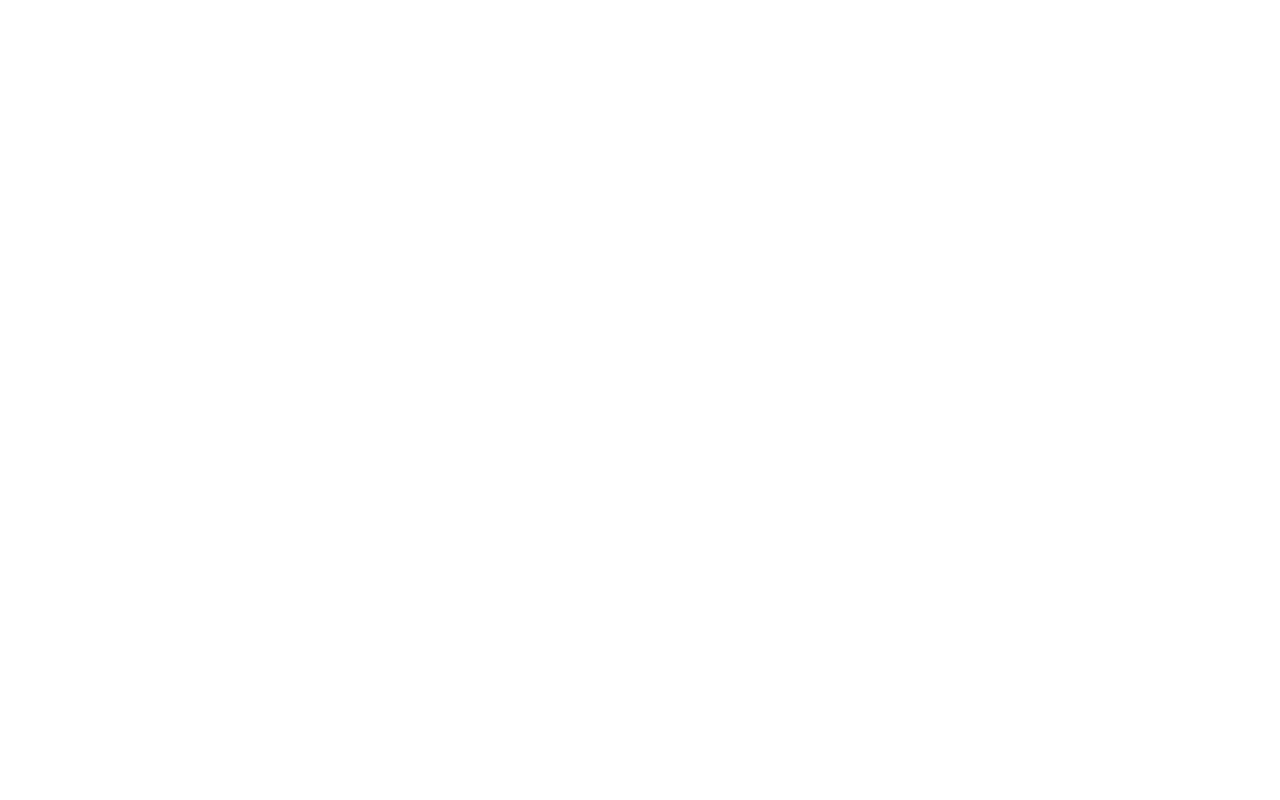
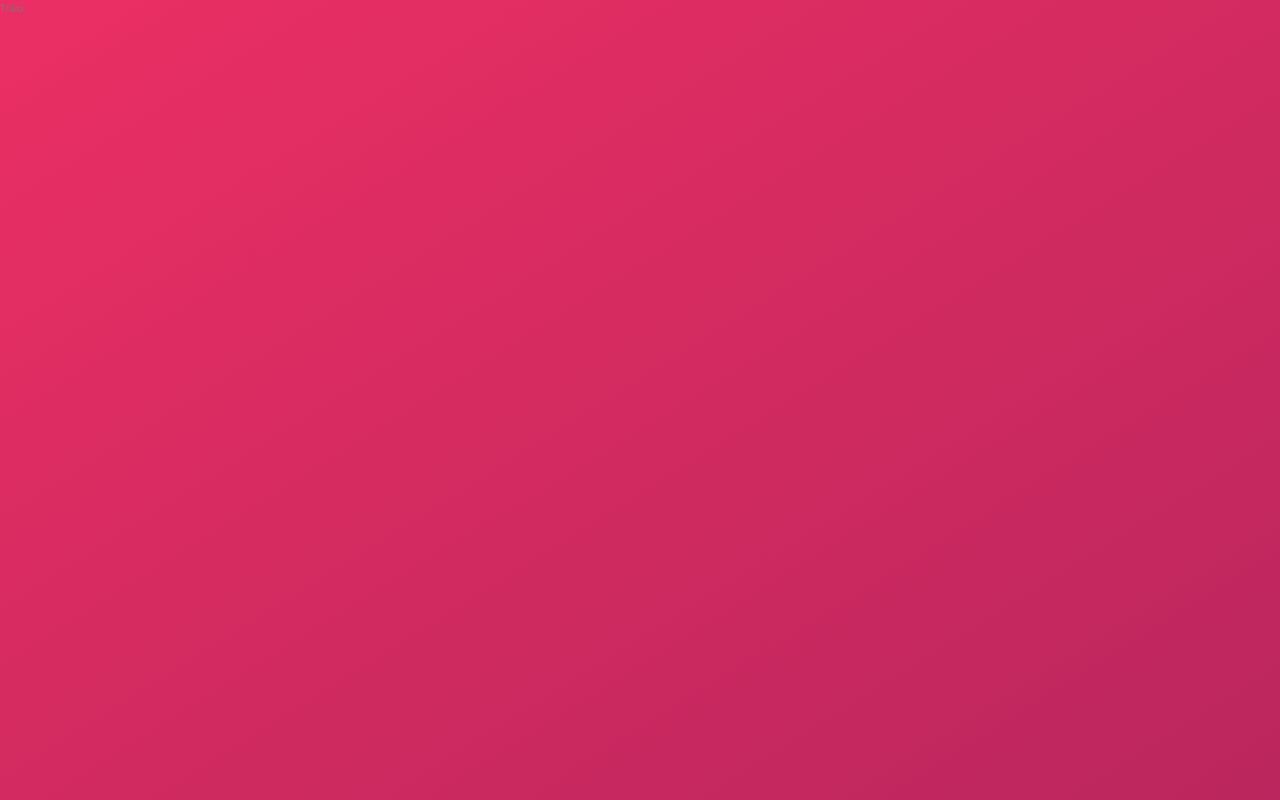
Before and after one commit to gunil0610/trillo, a website: page index.html in a window 1280 px wide. Drawn offline with nearby package versions, Linux system fonts and the light colour scheme.

Commit message:
project setup/css variables

```diff
--- a/index.html
+++ b/index.html
@@ -13,5 +13,7 @@
 
     <title>trillo &mdash; Your all-in-one booking app</title>
   </head>
-  <body></body>
+  <body>
+    Trillo
+  </body>
 </html>
--- /dev/null
+++ b/sass/_base.scss
@@ -0,0 +1,61 @@
+/*
+COLORS
+
+Primary: #eb2f64
+Primary light: #FF3366
+Primary dark: #BA265D
+
+Grey light 1: #faf9f9
+Grey light 2: #f4f2f2
+Grey light 3: #f0eeee
+Grey light 4: #ccc
+
+Grey dark 1: #333
+Grey dark 2: #777
+Grey dark 3: #999
+
+*/
+
+:root {
+  --color-primary: #eb2f64;
+  --color-primary-light: #ff3366;
+  --color-primary-dark: #ba265d;
+
+  --color-grey-light-1: #faf9f9;
+  --color-grey-light-2: #f4f2f2;
+  --color-grey-light-3: #f0eeee;
+  --color-grey-light-4: #ccc;
+
+  --color-grey-dark-1: #333;
+  --color-grey-dark-2: #777;
+  --color-grey-dark-3: #999;
+}
+
+*,
+*::after,
+*::before {
+  box-sizing: inherit;
+}
+
+html {
+  box-sizing: border-box;
+  font-size: 62.5%; // 1rem = 10px
+}
+
+body {
+  font-family: "Open Sans", sans-serif;
+  font-weight: 400;
+  line-height: 1.6;
+
+  display: flex;
+  color: var(--color-grey-dark-2);
+  background-image: linear-gradient(
+    to right bottom,
+    var(--color-primary),
+    var(--color-primary-dark)
+  );
+  background-size: cover;
+  background-repeat: no-repeat;
+
+  min-height: 100vh;
+}
--- /dev/null
+++ b/sass/_reset.scss
@@ -0,0 +1,124 @@
+html,
+body,
+div,
+span,
+applet,
+object,
+iframe,
+h1,
+h2,
+h3,
+h4,
+h5,
+h6,
+p,
+blockquote,
+pre,
+a,
+abbr,
+acronym,
+address,
+big,
+cite,
+code,
+del,
+dfn,
+em,
+img,
+ins,
+kbd,
+q,
+s,
+samp,
+small,
+strike,
+strong,
+sub,
+sup,
+tt,
+var,
+b,
+u,
+i,
+center,
+dl,
+dt,
+dd,
+ol,
+ul,
+li,
+fieldset,
+form,
+label,
+legend,
+table,
+caption,
+tbody,
+tfoot,
+thead,
+tr,
+th,
+td,
+article,
+aside,
+canvas,
+details,
+embed,
+figure,
+figcaption,
+footer,
+header,
+hgroup,
+menu,
+nav,
+output,
+ruby,
+section,
+summary,
+time,
+mark,
+audio,
+video {
+  margin: 0;
+  padding: 0;
+  border: 0;
+  font-size: 100%;
+  font: inherit;
+  vertical-align: baseline;
+}
+/* HTML5 display-role reset for older browsers */
+article,
+aside,
+details,
+figcaption,
+figure,
+footer,
+header,
+hgroup,
+menu,
+nav,
+section {
+  display: block;
+}
+body {
+  line-height: 1;
+}
+ol,
+ul {
+  list-style: none;
+}
+blockquote,
+q {
+  quotes: none;
+}
+blockquote:before,
+blockquote:after,
+q:before,
+q:after {
+  content: "";
+  content: none;
+}
+table {
+  border-collapse: collapse;
+  border-spacing: 0;
+}
--- a/sass/main.scss
+++ b/sass/main.scss
@@ -1,17 +1,4 @@
-/*
-COLORS
-
-Primary: #eb2f64
-Primary light: #FF3366
-Primary dark: #BA265D
-
-Grey light 1: #faf9f9
-Grey light 2: #f4f2f2
-Grey light 3: #f0eeee
-Grey light 4: #ccc
-
-Grey dark 1: #333
-Grey dark 2: #777
-Grey dark 3: #999
-
-*/
+@import "reset";
+@import "base";
+@import "layout";
+@import "components";
```
Also changed, not shown: css/style.css, sass/_components.scss (added), sass/_layout.scss (added).
